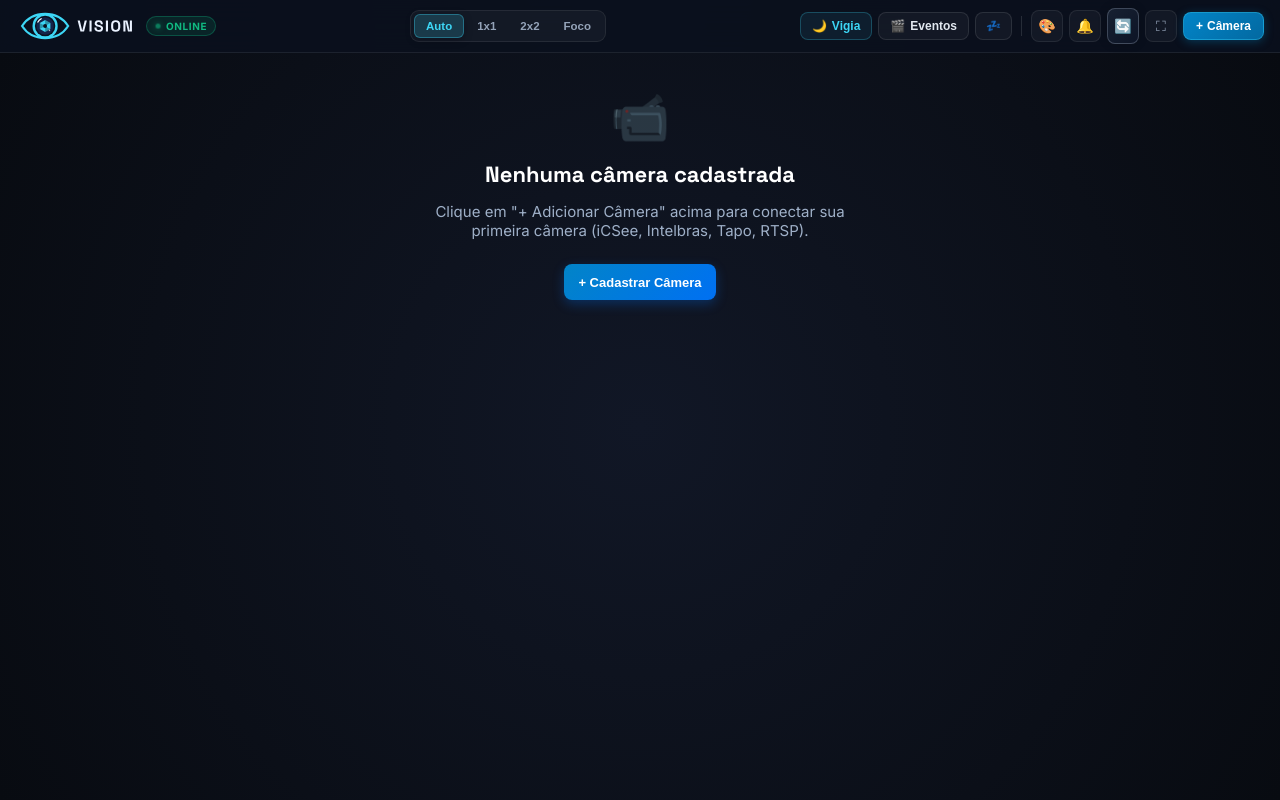
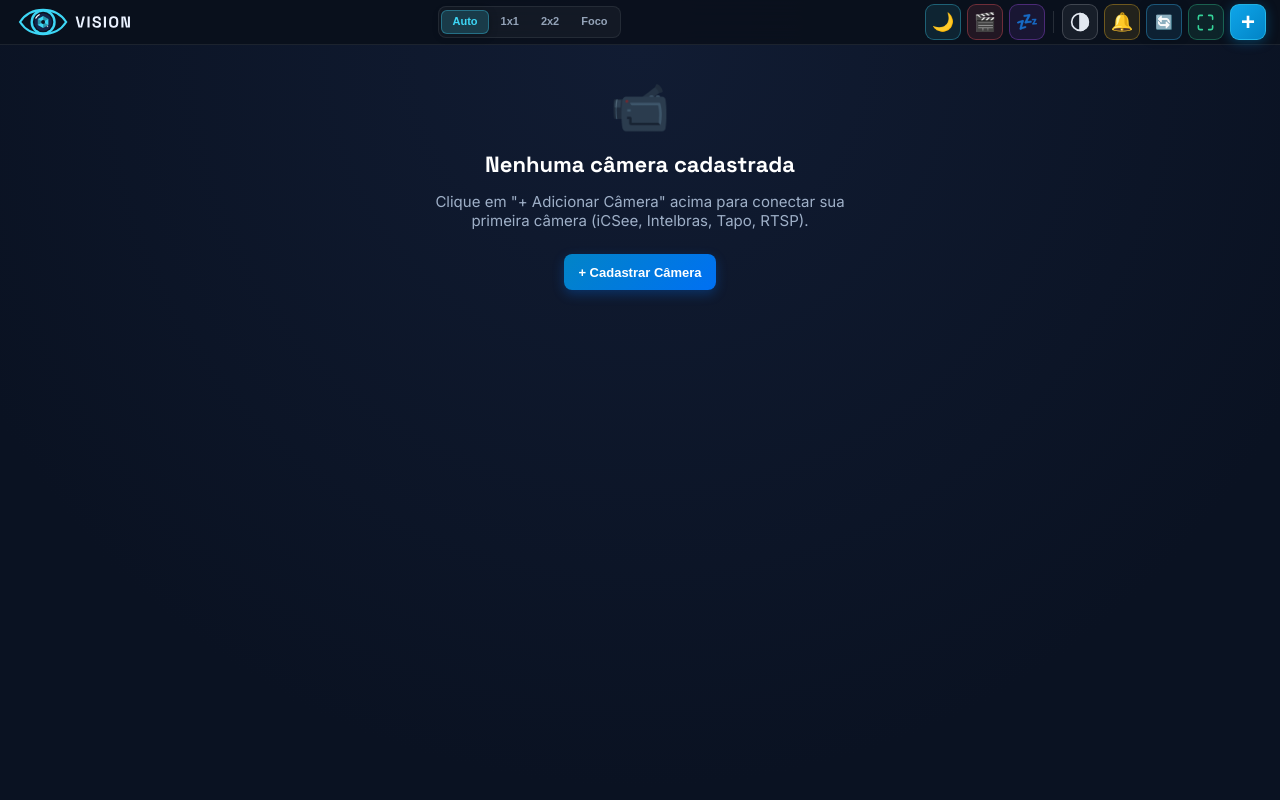
Before and after one commit to pedrobeck/porteiro-vision, a Flask app: page / in a window 1280 px wide. Run offline with Flask 2, Linux system fonts and the light colour scheme; data that the repository does not hold is empty.

Commit message:
feat(ui): Barra superior ultra-slim, icones maiores destacados, fix tema e fullscreen, limpeza total dos cards com lupa no clique

```diff
--- a/static/css/style.css
+++ b/static/css/style.css
@@ -127,86 +127,58 @@ html, body {
 
 /* --- TOP HEADER BAR MODERNA VISION --- */
 .top-bar {
-  background: rgba(10, 16, 28, 0.92);
+  background: rgba(10, 16, 28, 0.94);
   backdrop-filter: blur(20px);
   -webkit-backdrop-filter: blur(20px);
   border-bottom: 1px solid rgba(255, 255, 255, 0.08);
-  padding: 8px 16px;
+  padding: 4px 14px;
   display: flex;
   align-items: center;
   justify-content: space-between;
-  gap: 12px;
+  gap: 10px;
   z-index: 100;
   flex-shrink: 0;
-  min-height: 52px;
+  min-height: 44px;
 }
 
 .brand-section {
   display: flex;
   align-items: center;
-  gap: 10px;
   flex-shrink: 0;
 }
 
 .brand-logo-img {
-  height: 25px;
+  height: 22px;
   width: auto;
   object-fit: contain;
   display: block;
 }
 
-.brand-status-pill {
-  display: inline-flex;
-  align-items: center;
-  gap: 5px;
-  padding: 3px 8px;
-  border-radius: 12px;
-  background: rgba(16, 185, 129, 0.12);
-  border: 1px solid rgba(16, 185, 129, 0.3);
-  color: #10b981;
-  font-size: 10px;
-  font-weight: 700;
-  letter-spacing: 0.6px;
-  user-select: none;
-}
-
-.live-pulse {
-  width: 6px;
-  height: 6px;
-  border-radius: 50%;
-  background: #10b981;
-  box-shadow: 0 0 8px rgba(16, 185, 129, 0.8);
-  animation: liveDotPulse 2s ease-in-out infinite;
-}
-
-@keyframes liveDotPulse {
-  0%, 100% { opacity: 1; transform: scale(1); }
-  50% { opacity: 0.4; transform: scale(0.75); }
-}
-
 /* SELETOR DE LAYOUTS SEGMENTADO (COMPACTO) */
 .layout-segmented {
   display: inline-flex;
   align-items: center;
   background: rgba(255, 255, 255, 0.04);
-  padding: 3px;
-  border-radius: 9px;
+  padding: 2px;
+  border-radius: 8px;
   border: 1px solid rgba(255, 255, 255, 0.08);
   gap: 2px;
+  height: 32px;
 }
 
 .layout-segmented .layout-btn {
   background: transparent;
   border: none;
   color: #94a3b8;
-  padding: 5px 11px;
+  padding: 4px 10px;
   border-radius: 6px;
-  font-size: 11.5px;
+  font-size: 11px;
   font-weight: 600;
   cursor: pointer;
   transition: all 0.18s ease;
   touch-action: manipulation;
   user-select: none;
+  line-height: 1.2;
 }
 
 .layout-segmented .layout-btn:hover:not(.active) {
@@ -230,133 +202,180 @@ html, body {
   flex-wrap: nowrap;
 }
 
-.mode-pill-btn {
+.header-action-btn {
+  width: 36px;
+  height: 36px;
+  border-radius: 9px;
+  border: 1px solid rgba(255, 255, 255, 0.12);
+  background: rgba(255, 255, 255, 0.05);
+  color: #f1f5f9;
   display: inline-flex;
   align-items: center;
-  gap: 5px;
-  padding: 6px 11px;
-  border-radius: 8px;
-  font-size: 12px;
-  font-weight: 600;
-  cursor: pointer;
-  border: 1px solid rgba(255, 255, 255, 0.1);
-  background: rgba(255, 255, 255, 0.04);
+  justify-content: center;
+  font-size: 18px;
+  line-height: 1;
+  cursor: pointer;
+  transition: all 0.18s cubic-bezier(0.16, 1, 0.3, 1);
+  user-select: none;
+  touch-action: manipulation;
+  padding: 0;
+  position: relative;
+  flex-shrink: 0;
+}
+
+.header-action-btn .btn-icon {
+  display: inline-flex;
+  align-items: center;
+  justify-content: center;
+  line-height: 1;
+}
+
+.header-action-btn .header-svg {
+  display: block;
+}
+
+.header-action-btn:hover {
+  transform: translateY(-1px);
+}
+
+.header-action-btn:active {
+  transform: scale(0.92);
+}
+
+/* 1. MODO VIGIA (Destaque Ciano) */
+.header-action-btn.mode-vigia {
+  border-color: rgba(61, 214, 245, 0.35);
+  background: rgba(61, 214, 245, 0.1);
+  color: #3dd6f5;
+}
+.header-action-btn.mode-vigia:hover {
+  background: rgba(61, 214, 245, 0.22);
+  border-color: #3dd6f5;
+  box-shadow: 0 0 14px rgba(61, 214, 245, 0.45);
+}
+
+/* 2. MODO EVENTOS & GRAVAÇÕES (Destaque Vermelho/Sinal REC) */
+.header-action-btn.mode-events {
+  border-color: rgba(255, 90, 95, 0.35);
+  background: rgba(255, 90, 95, 0.1);
+  color: #ff5a5f;
+}
+.header-action-btn.mode-events:hover {
+  background: rgba(255, 90, 95, 0.22);
+  border-color: #ff5a5f;
+  box-shadow: 0 0 14px rgba(255, 90, 95, 0.45);
+}
+.events-badge-count {
+  position: absolute;
+  top: -4px;
+  right: -4px;
+  background: #ef4444;
+  color: #ffffff;
+  font-size: 9.5px;
+  font-weight: 700;
+  padding: 1px 5px;
+  border-radius: 9px;
+  border: 1.5px solid #0a101c;
+  line-height: 1.2;
+  box-shadow: 0 2px 6px rgba(0, 0, 0, 0.5);
+}
+
+/* 3. MODO STANDBY (Destaque Roxo/Índigo) */
+.header-action-btn.mode-standby {
+  border-color: rgba(168, 85, 247, 0.35);
+  background: rgba(168, 85, 247, 0.1);
+  color: #c084fc;
+}
+.header-action-btn.mode-standby:hover {
+  background: rgba(168, 85, 247, 0.22);
+  border-color: #a855f7;
+  box-shadow: 0 0 14px rgba(168, 85, 247, 0.45);
+}
+
+.header-divider {
+  width: 1px;
+  height: 22px;
+  background: rgba(255, 255, 255, 0.12);
+  margin: 0 2px;
+  flex-shrink: 0;
+}
+
+/* 4. TEMA VISUAL (Destaque Fundo Glass) */
+.header-action-btn.tool-theme {
+  border-color: rgba(255, 255, 255, 0.18);
+  background: rgba(255, 255, 255, 0.06);
   color: #e2e8f0;
+}
+.header-action-btn.tool-theme:hover {
+  background: rgba(255, 255, 255, 0.15);
+  border-color: rgba(255, 255, 255, 0.4);
+  box-shadow: 0 0 12px rgba(255, 255, 255, 0.25);
+}
+
+/* 5. TESTE DE NOTIFICAÇÃO (Destaque Âmbar) */
+.header-action-btn.tool-notif {
+  border-color: rgba(251, 191, 36, 0.35);
+  background: rgba(251, 191, 36, 0.1);
+  color: #fbbf24;
+}
+.header-action-btn.tool-notif:hover {
+  background: rgba(251, 191, 36, 0.22);
+  border-color: #fbbf24;
+  box-shadow: 0 0 14px rgba(251, 191, 36, 0.45);
+}
+
+/* 6. ATUALIZAR STREAMS (Destaque Azul Celeste) */
+.header-action-btn.tool-reload {
+  border-color: rgba(56, 189, 248, 0.35);
+  background: rgba(56, 189, 248, 0.1);
+  color: #38bdf8;
+}
+.header-action-btn.tool-reload:hover {
+  background: rgba(56, 189, 248, 0.22);
+  border-color: #38bdf8;
+  box-shadow: 0 0 14px rgba(56, 189, 248, 0.45);
+}
+
+/* 7. TELA CHEIA (Destaque Esmeralda) */
+.header-action-btn.tool-fullscreen {
+  border-color: rgba(52, 211, 153, 0.35);
+  background: rgba(52, 211, 153, 0.1);
+  color: #34d399;
+}
+.header-action-btn.tool-fullscreen:hover {
+  background: rgba(52, 211, 153, 0.22);
+  border-color: #34d399;
+  box-shadow: 0 0 14px rgba(52, 211, 153, 0.45);
+}
+
+/* BOTÃO PRIMÁRIO ADICIONAR CÂMERA (+) */
+.btn-primary-add {
+  width: 36px;
+  height: 36px;
+  border-radius: 9px;
+  background: linear-gradient(135deg, #0ea5e9 0%, #0284c7 100%);
+  border: 1px solid rgba(61, 214, 245, 0.5);
+  color: #ffffff;
+  font-size: 24px;
+  font-weight: 700;
+  line-height: 1;
+  display: inline-flex;
+  align-items: center;
+  justify-content: center;
+  box-shadow: 0 2px 12px rgba(2, 132, 199, 0.4);
+  cursor: pointer;
   transition: all 0.18s ease;
   user-select: none;
   touch-action: manipulation;
-  white-space: nowrap;
-}
-
-.mode-pill-btn:hover {
-  background: rgba(255, 255, 255, 0.09);
-  border-color: rgba(255, 255, 255, 0.22);
+  flex-shrink: 0;
+}
+.btn-primary-add:hover {
+  background: linear-gradient(135deg, #38bdf8 0%, #0ea5e9 100%);
+  box-shadow: 0 0 18px rgba(61, 214, 245, 0.6);
   transform: translateY(-1px);
 }
-
-.mode-pill-btn:active {
-  transform: scale(0.97);
-}
-
-.mode-pill-btn.mode-vigia {
-  border-color: rgba(61, 214, 245, 0.25);
-  background: rgba(61, 214, 245, 0.08);
-  color: #3dd6f5;
-}
-
-.mode-pill-btn.mode-vigia:hover {
-  background: rgba(61, 214, 245, 0.18);
-  border-color: #3dd6f5;
-  box-shadow: 0 0 12px rgba(61, 214, 245, 0.25);
-}
-
-.mode-pill-btn.mode-events {
-  position: relative;
-}
-
-.events-badge-count {
-  background: #ef4444;
-  color: #ffffff;
-  font-size: 10px;
-  font-weight: 700;
-  padding: 1px 6px;
-  border-radius: 10px;
-  margin-left: 2px;
-  line-height: 1.2;
-}
-
-.mode-pill-btn.mode-standby {
-  padding: 6px 10px;
-}
-
-.header-divider {
-  width: 1px;
-  height: 20px;
-  background: rgba(255, 255, 255, 0.12);
-  margin: 0 3px;
-  flex-shrink: 0;
-}
-
-/* BOTÕES DE FERRAMENTAS MINIMALISTAS (APENAS ÍCONES) */
-.icon-tool-btn {
-  width: 32px;
-  height: 32px;
-  border-radius: 8px;
-  border: 1px solid rgba(255, 255, 255, 0.08);
-  background: rgba(255, 255, 255, 0.04);
-  color: #94a3b8;
-  display: inline-flex;
-  align-items: center;
-  justify-content: center;
-  font-size: 14px;
-  cursor: pointer;
-  transition: all 0.18s ease;
-  user-select: none;
-  touch-action: manipulation;
-  padding: 0;
-  flex-shrink: 0;
-}
-
-.icon-tool-btn:hover {
-  background: rgba(255, 255, 255, 0.1);
-  color: #ffffff;
-  border-color: rgba(255, 255, 255, 0.25);
-  transform: translateY(-1px);
-}
-
-.icon-tool-btn:active {
-  transform: scale(0.95);
-}
-
-/* BOTÃO PRIMÁRIO COMPACTO (+ CÂMERA) */
-.btn-primary-compact {
-  background: linear-gradient(135deg, #0284c7 0%, #0369a1 100%);
-  border: 1px solid rgba(61, 214, 245, 0.35);
-  color: #ffffff;
-  padding: 6px 12px;
-  border-radius: 8px;
-  font-size: 12px;
-  font-weight: 600;
-  cursor: pointer;
-  display: inline-flex;
-  align-items: center;
-  gap: 4px;
-  box-shadow: 0 2px 10px rgba(2, 132, 199, 0.35);
-  transition: all 0.2s ease;
-  user-select: none;
-  touch-action: manipulation;
-  white-space: nowrap;
-  flex-shrink: 0;
-}
-
-.btn-primary-compact:hover {
-  background: linear-gradient(135deg, #0ea5e9 0%, #0284c7 100%);
-  box-shadow: 0 4px 16px rgba(61, 214, 245, 0.45);
-  transform: translateY(-1px);
-}
-
-.btn-primary-compact:active {
-  transform: scale(0.97);
+.btn-primary-add:active {
+  transform: scale(0.92);
 }
 
 .btn-primary {
@@ -503,11 +522,12 @@ html, body {
 /* --- MAIN VIEWPORT CONTAINER --- */
 .viewport-container {
   flex: 1;
-  padding: 10px;
+  padding: 8px;
   overflow-y: auto;
   overflow-x: hidden;
   -webkit-overflow-scrolling: touch;
-  background: radial-gradient(circle at center, #111726 0%, #080b11 100%);
+  background: var(--body-bg-gradient, var(--bg-primary)) !important;
+  transition: background 0.3s ease;
   display: flex;
   flex-direction: column;
   min-height: 0;
--- a/static/js/app.js
+++ b/static/js/app.js
@@ -187,14 +187,11 @@ function updateExistingGridLabels(cameras) {
       const nameEl = cell.querySelector(".camera-name");
       if (nameEl) {
         const isSubLens = !!cam.is_sub_lens;
-        nameEl.innerHTML = `
-          ${escapeHtml(cam.name)}
-          ${isSubLens ? `<span style="font-size: 9px; padding: 2px 6px; border-radius: 4px; background: rgba(0, 242, 254, 0.15); color: var(--accent-cyan); margin-left: 6px; font-weight: 700; vertical-align: middle;">FIXA</span>` : ''}
-        `;
+        nameEl.innerHTML = `${escapeHtml(cam.name)}${isSubLens ? `<span class="badge-sublens">FIXA</span>` : ''}`;
       }
-      const metaEl = cell.querySelector(".camera-meta");
-      if (metaEl) {
-        metaEl.textContent = `${cam.status || "CONECTANDO"} | ${cam.fps || 0} FPS`;
+      const indicator = cell.querySelector(".status-indicator");
+      if (indicator && cam.status) {
+        indicator.className = `status-indicator ${cam.status.toLowerCase()}`;
       }
     }
   });
@@ -268,12 +265,8 @@ function updateCameraStatuses(statuses) {
     const cell = document.querySelector(`.camera-cell[data-id="${st.id}"]`);
     if (cell) {
       const indicator = cell.querySelector(".status-indicator");
-      const meta = cell.querySelector(".camera-meta");
       if (indicator) {
         indicator.className = `status-indicator ${st.status.toLowerCase()}`;
-      }
-      if (meta) {
-        meta.textContent = `${st.status} | ${st.fps || 0} FPS`;
       }
 
       // Indicador REC de gravação ativa na câmera (Fase 3)
@@ -368,21 +361,15 @@ function renderGrid() {
       <div class="cell-header">
         <div class="cell-title-box">
           <div class="status-indicator ${cam.status ? cam.status.toLowerCase() : 'connecting'}"></div>
-          <div>
-            <div class="camera-name">
-              ${escapeHtml(cam.name)}
-              ${isSubLens ? `<span style="font-size: 9px; padding: 2px 6px; border-radius: 4px; background: rgba(0, 242, 254, 0.15); color: var(--accent-cyan); margin-left: 6px; font-weight: 700; vertical-align: middle;">FIXA</span>` : ''}
-            </div>
-            <div class="camera-meta">${cam.status || "CONECTANDO"} | ${cam.fps || 0} FPS</div>
+          <div class="camera-name">
+            ${escapeHtml(cam.name)}
+            ${isSubLens ? `<span class="badge-sublens">FIXA</span>` : ''}
           </div>
         </div>
         <div class="cell-actions">
           ${multiLensBtn}
-          <button class="btn-quality" id="btn-quality-${cam.id}" title="Alternar Resolução (SD leve vs HD 1080p nítido)" onclick="toggleCameraQuality('${cam.id}', event)">SD</button>
-          <button class="action-icon-btn btn-fill" id="btn-fill-${cam.id}" title="Alternar Ajustar na Tela ou Preencher sem bordas" onclick="toggleCameraFill('${cam.id}', event)">⛶</button>
-          <button class="action-icon-btn" title="Capturar Foto" onclick="takeSnapshot('${cam.id}', event)">📸</button>
-          <button class="action-icon-btn btn-focus-toggle" title="Ampliar / Tela Cheia" onclick="toggleFocusCamera('${cam.id}', event)">🔍</button>
-          ${!isSubLens ? `<button class="action-icon-btn" title="Configurar" onclick="openEditCameraModal('${cam.id}', event)">⚙️</button>` : ''}
+          <button class="cell-lupa-btn" title="Ampliar Câmera (Foco)" onclick="toggleFocusCamera('${cam.id}', event)">🔍</button>
+          ${!isSubLens ? `<button class="action-icon-btn btn-settings" title="Configurar" onclick="openEditCameraModal('${cam.id}', event)">⚙️</button>` : ''}
         </div>
       </div>
       ${feedHtml}
@@ -437,8 +424,16 @@ function renderGrid() {
     }
 
     cell.addEventListener("click", (e) => {
-      if (!e.target.closest("button") && !e.target.closest(".ptz-joystick") && !needsHubConfig) {
-        toggleFocusCamera(cam.id);
+      if (e.target.closest("button") || e.target.closest(".ptz-joystick") || needsHubConfig) return;
+
+      // Se a célula já estiver em foco (tela cheia), não precisa alternar
+      if (cell.classList.contains("focused")) return;
+
+      // Ao clicar na imagem, alterna a exibição da Lupa e configurações
+      const isShowing = cell.classList.contains("show-lupa");
+      document.querySelectorAll(".camera-cell.show-lupa").forEach(c => c.classList.remove("show-lupa"));
+      if (!isShowing) {
+        cell.classList.add("show-lupa");
       }
     });
 
@@ -507,6 +502,7 @@ function unfocusCamera() {
     const old = document.querySelector(`.camera-cell[data-id="${prevId}"]`);
     if (old) {
       old.classList.remove("focused");
+      old.classList.remove("show-lupa");
       const ptz = document.getElementById(`ptz-${prevId}`);
       if (ptz) ptz.style.display = "none";
     }
@@ -541,14 +537,47 @@ function toggleCameraQuality(camId, event) {
   }, { once: true });
 }
 
-function toggleFullscreen(event) {
-  if (event) event.stopPropagation();
-  if (!document.fullscreenElement) {
-    document.documentElement.requestFullscreen().catch(() => {});
-  } else {
-    document.exitFullscreen().catch(() => {});
-  }
-}
+function isFullscreen() {
+  return !!(
+    document.fullscreenElement ||
+    document.webkitFullscreenElement ||
+    document.mozFullScreenElement ||
+    document.msFullscreenElement
+  );
+}
+
+async function toggleFullscreen(event) {
+  if (event && event.stopPropagation) event.stopPropagation();
+  try {
+    if (!isFullscreen()) {
+      const el = document.documentElement;
+      if (el.requestFullscreen) {
+        await el.requestFullscreen();
+      } else if (el.webkitRequestFullscreen) {
+        await el.webkitRequestFullscreen();
+      } else if (el.webkitRequestFullScreen) {
+        await el.webkitRequestFullScreen();
+      } else if (el.mozRequestFullScreen) {
+        await el.mozRequestFullScreen();
+      } else if (el.msRequestFullscreen) {
+        await el.msRequestFullscreen();
+      }
+    } else {
+      if (document.exitFullscreen) {
+        await document.exitFullscreen();
+      } else if (document.webkitExitFullscreen) {
+        await document.webkitExitFullscreen();
+      } else if (document.mozCancelFullScreen) {
+        await document.mozCancelFullScreen();
+      } else if (document.msExitFullscreen) {
+        await document.msExitFullscreen();
+      }
+    }
+  } catch (err) {
+    console.warn("[Fullscreen] Falha ao alternar tela cheia:", err);
+  }
+}
+window.toggleFullscreen = toggleFullscreen;
 
 // --- SNAPSHOT & PTZ ---
 function takeSnapshot(camId, event) {
@@ -1888,6 +1917,7 @@ function initTheme() {
 
 function applyTheme(themeId) {
   document.documentElement.setAttribute("data-theme", themeId);
+  if (document.body) document.body.setAttribute("data-theme", themeId);
   localStorage.setItem("vision_theme", themeId);
   const label = document.getElementById("themePickerLabel");
   const found = THEMES.find(t => t.id === themeId);
@@ -1901,7 +1931,13 @@ function cycleTheme() {
   const idx = THEMES.findIndex(t => t.id === current);
   const next = THEMES[(idx + 1) % THEMES.length];
   applyTheme(next.id);
-}
+  const cleanName = next.label.replace('Fundo: ', '');
+  if (typeof showToast === "function") {
+    showToast(`🎨 Tema: ${cleanName}`, 2200);
+  }
+}
+window.cycleTheme = cycleTheme;
+window.applyTheme = applyTheme;
 
 // Alterna entre Ajustar na Tela (contain) e Preencher 100% da Tela sem bordas (cover)
 function toggleCameraFill(camId, event) {
--- a/templates/index.html
+++ b/templates/index.html
@@ -9,7 +9,7 @@
   <title>Vision</title>
 
   <link rel="manifest" href="/manifest.json">
-  <link rel="stylesheet" href="/static/css/style.css?v=7.0">
+  <link rel="stylesheet" href="/static/css/style.css?v=7.1">
   <link rel="preconnect" href="https://fonts.googleapis.com">
   <link rel="preconnect" href="https://fonts.gstatic.com" crossorigin>
   <link href="https://fonts.googleapis.com/css2?family=Inter:wght@400;500;600;700&family=Space+Grotesk:wght@500;700&display=swap" rel="stylesheet">
@@ -24,13 +24,9 @@
   <!-- HEADER DE CONTROLE DO PORTEIRO -->
   <!-- HEADER DE CONTROLE MODERNO VISION -->
   <header class="top-bar">
-    <!-- Marca & Indicador de Status -->
+    <!-- Marca -->
     <div class="brand-section">
       <img src="/static/brand/svg/horizontal/vision-horizontal-cor-fundo-escuro.svg" alt="Vision" class="brand-logo-img">
-      <div class="brand-status-pill">
-        <span class="live-pulse"></span>
-        <span id="brandStatusText">ONLINE</span>
-      </div>
     </div>
 
     <!-- Seletor de Layouts (Segmented Control Compacto) -->
@@ -41,51 +37,61 @@
       <button class="layout-btn" data-layout="hero" title="Modo Foco: Câmera Principal + Miniaturas">Foco</button>
     </div>
 
-    <!-- Ações e Modos Operacionais -->
+    <!-- Ações e Modos Operacionais (Apenas Ícones Grandes e Destacados) -->
     <div class="header-actions">
-      <!-- Modos Principais em Destaque -->
-      <button class="mode-pill-btn mode-vigia" id="nightModeBtn" onclick="openNightModeModal()" title="Modo Vigia Noturna">
-        <span class="mode-icon">🌙</span>
-        <span class="mode-text">Vigia</span>
+      <!-- Vigia Noturna -->
+      <button class="header-action-btn mode-vigia" id="nightModeBtn" onclick="openNightModeModal()" title="Modo Vigia Noturna (Detecção Inteligente)">
+        <span class="btn-icon">🌙</span>
       </button>
 
-      <button class="mode-pill-btn mode-events" id="eventsBtn" onclick="openEventsModal()" title="Histórico de Gravações & Eventos">
-        <span class="mode-icon">🎬</span>
-        <span class="mode-text">Eventos</span>
+      <!-- Gravações e Eventos -->
+      <button class="header-action-btn mode-events" id="eventsBtn" onclick="openEventsModal()" title="Histórico de Gravações & Eventos">
+        <span class="btn-icon">🎬</span>
         <span class="events-badge-count" id="eventsCountBadge" style="display: none;">0</span>
       </button>
 
-      <button class="mode-pill-btn mode-standby" id="standbyBtn" onclick="toggleStandbyMode()" title="Patrulha em Tela Cheia">
-        <span class="mode-icon">💤</span>
+      <!-- Standby (Patrulha Randômica) -->
+      <button class="header-action-btn mode-standby" id="standbyBtn" onclick="toggleStandbyMode()" title="Patrulha em Tela Cheia (Standby)">
+        <span class="btn-icon">💤</span>
       </button>
 
       <div class="header-divider"></div>
 
-      <!-- Ferramentas Rápidas (Apenas Ícones com Tooltip) -->
-      <button class="icon-tool-btn" id="themePickerBtn" onclick="cycleTheme()" title="Trocar Fundo Visual (OLED, Carbono, Grafite, Meia-Noite)">
-        🎨<span id="themePickerLabel" style="display: none;">OLED</span>
+      <!-- Trocar Tema de Fundo -->
+      <button class="header-action-btn tool-theme" id="themePickerBtn" onclick="cycleTheme()" title="Trocar Fundo Visual (OLED, Carbono, Grafite, Meia-Noite)">
+        <svg class="header-svg" viewBox="0 0 24 24" width="20" height="20" fill="none" stroke="currentColor" stroke-width="2" stroke-linecap="round" stroke-linejoin="round">
+          <circle cx="12" cy="12" r="10"></circle>
+          <path d="M12 2a10 10 0 0 1 0 20z" fill="currentColor"></path>
+        </svg>
+        <span id="themePickerLabel" style="display: none;">OLED</span>
       </button>
 
-      <button class="icon-tool-btn" id="notifTestBtn" onclick="testToastNotification()" title="Testar Notificação Windows (Toast com Foto)">
-        🔔
+      <!-- Teste de Notificação Toast Windows -->
+      <button class="header-action-btn tool-notif" id="notifTestBtn" onclick="testToastNotification()" title="Testar Notificação Windows (Toast com Foto)">
+        <span class="btn-icon">🔔</span>
       </button>
 
-      <button class="icon-tool-btn reload-btn" id="reloadBtn" onclick="refreshApp()" title="Atualizar Câmeras e Streams">
+      <!-- Atualizar Câmeras -->
+      <button class="header-action-btn tool-reload reload-btn" id="reloadBtn" onclick="refreshApp()" title="Atualizar Câmeras e Streams">
         <span class="reload-icon">🔄</span>
       </button>
 
-      <button class="icon-tool-btn" onclick="toggleFullscreen()" title="Tela Cheia">
-        ⛶
+      <!-- Tela Cheia -->
+      <button class="header-action-btn tool-fullscreen" id="fullscreenBtn" onclick="toggleFullscreen(event)" title="Alternar Tela Cheia">
+        <svg class="header-svg" viewBox="0 0 24 24" width="19" height="19" fill="none" stroke="currentColor" stroke-width="2" stroke-linecap="round" stroke-linejoin="round">
+          <path d="M8 3H5a2 2 0 0 0-2 2v3m18 0V5a2 2 0 0 0-2-2h-3m0 18h3a2 2 0 0 0 2-2v-3M3 16v3a2 2 0 0 0 2 2h3"></path>
+        </svg>
       </button>
 
-      <!-- Botão Primário Compacto -->
-      <button class="btn-primary-compact" onclick="openAddCameraModal()" title="Adicionar Nova Câmera">
-        <span>+</span> Câmera
+      <!-- Adicionar Câmera (+) -->
+      <button class="btn-primary-add" id="addCameraBtn" onclick="openAddCameraModal()" title="Cadastrar Nova Câmera">
+        +
       </button>
     </div>
 
     <!-- Elementos mantidos ocultos para compatibilidade com o JS existente -->
     <div style="display: none;">
+      <span id="brandStatusText">ONLINE</span>
       <div id="localIpPill"></div>
       <div id="hubStatusPill"><span id="hubDot"></span><span id="hubStatusText"></span></div>
       <div id="systemStatsBar">
@@ -610,7 +616,7 @@
     </div>
   </div>
 
-  <script type="module" src="/static/js/porteiro-stream.js?v=7.0"></script>
-  <script src="/static/js/app.js?v=7.0"></script>
+  <script type="module" src="/static/js/porteiro-stream.js?v=7.1"></script>
+  <script src="/static/js/app.js?v=7.1"></script>
 </body>
 </html>
```
Also changed, not shown: other parts of static/css/style.css (+123 -25 lines).
